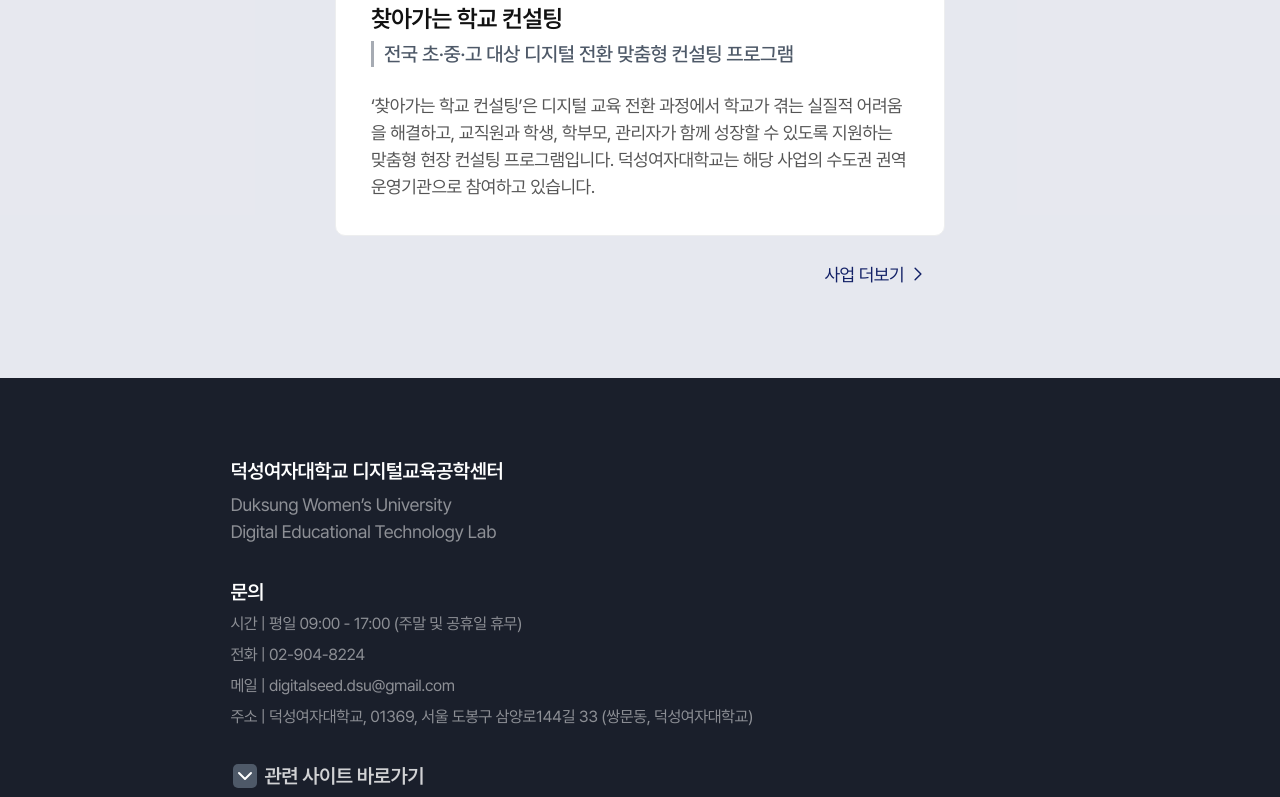
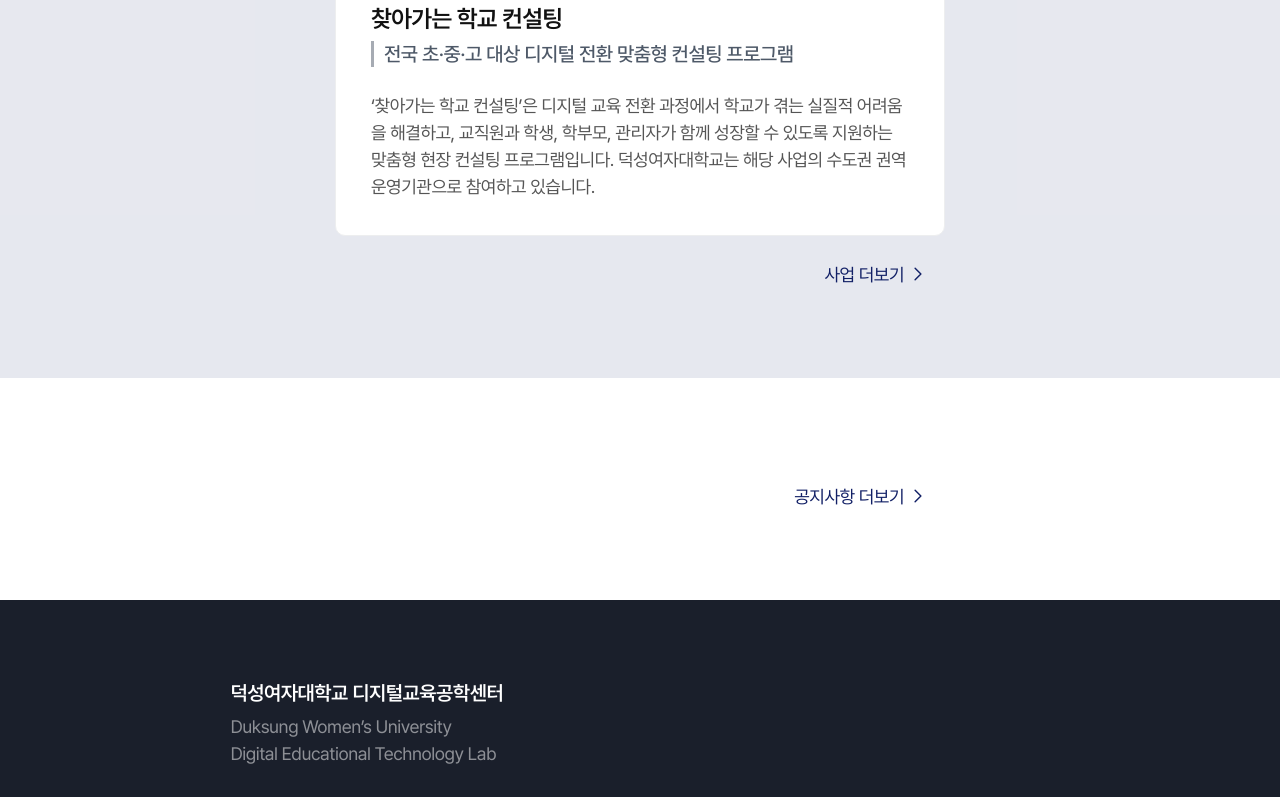
Before and after one commit to DS-DET-LAB/DS-DET-LAB, a React (Vite) app: page / in a window 1280 px wide. Shown: the part 1818-2615 px from the top of the page. Built offline with nearby package versions, Linux system fonts and the light colour scheme.

Commit message:
♻️ Refactor: BottomSection으로 구조 통일 및 공지 섹션 추가 구현 (#9)

```diff
--- a/src/routes/main/Main.jsx
+++ b/src/routes/main/Main.jsx
@@ -30,8 +30,8 @@
 
       <SloganLogo />
 
-      <M.BusinessSection viewport={viewport}>
-        <M.BusinessContainer>
+      <M.BottomSection viewport={viewport} isBusiness={true}>
+        <M.BottomContainer>
           {MAIN_BUSINESS.map((biz, idx) => (
             <BusinessCard
               key={idx}
@@ -41,11 +41,18 @@
               content={biz.content}
             />
           ))}
-        </M.BusinessContainer>
+        </M.BottomContainer>
         <M.MoreButtonSection viewport={viewport}>
           <MoreButton text="사업" path="/business" />
         </M.MoreButtonSection>
-      </M.BusinessSection>
+      </M.BottomSection>
+
+      <M.BottomSection viewport={viewport} isBusiness={false}>
+        <M.BottomContainer></M.BottomContainer>
+        <M.MoreButtonSection viewport={viewport}>
+          <MoreButton text="공지사항" path="/community/info" />
+        </M.MoreButtonSection>
+      </M.BottomSection>
 
       {isModalOpen && <InformModal shortcut={isModalOpen} onClose={() => setIsModalOpen(false)} />}
     </>
--- a/src/routes/main/MainStyle.js
+++ b/src/routes/main/MainStyle.js
@@ -12,17 +12,18 @@
   box-shadow: 0 4px 4px 0 ${palette.mainNavy.navy10};
 `;
 
-export const BusinessSection = styled.div`
+export const BottomSection = styled.div`
   display: flex;
   justify-content: center;
   align-items: center;
   padding: ${({ viewport }) => (viewport === 'mobile' ? '30px 20px' : '80px 340px')};
   gap: 15px;
   flex-wrap: wrap;
-  background-color: ${palette.mainNavy.navy10};
+  background-color: ${({ isBusiness }) => isBusiness && palette.mainNavy.navy10};
+  margin-bottom: ${({ viewport, isBusiness }) => (viewport === 'mobile' && !isBusiness ? '70px' : '0')};
 `;
 
-export const BusinessContainer = styled.div`
+export const BottomContainer = styled.div`
   width: 100%;
   display: flex;
   justify-content: center;
```
